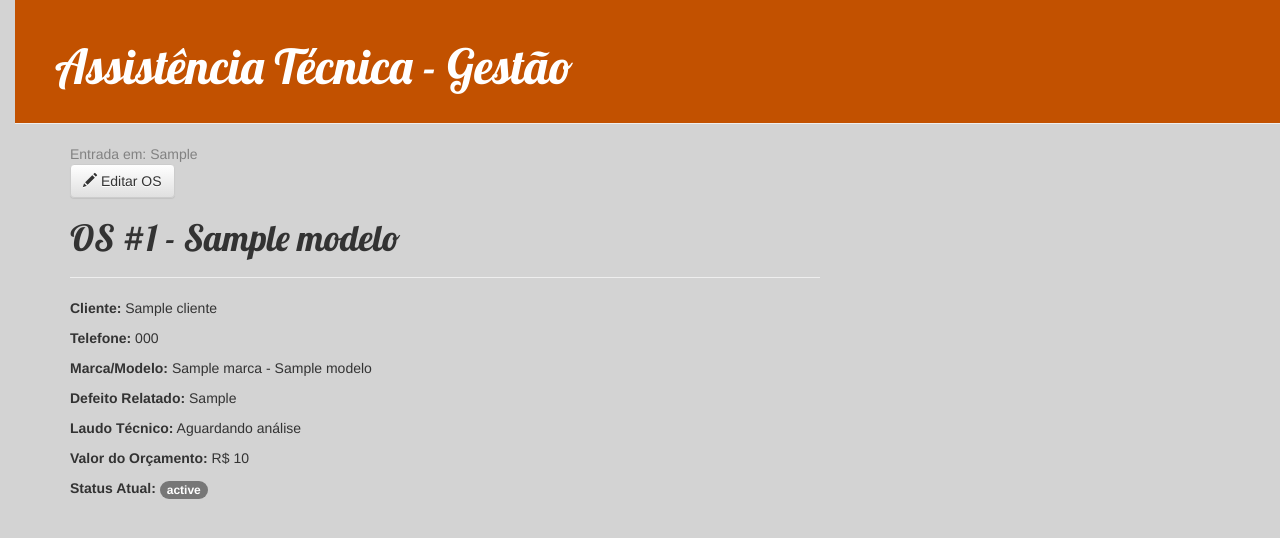
After one commit to AnaJuliaFCFernandes/projeto_integrador_I, a Django app: template blog/templates/blog/os_detail.html in a window 1280 px wide. The commit adds this page. Shown: the top 538 px of the page. Run offline with Django 5.2, Linux system fonts and the light colour scheme; the template is opened without the code that fills it: most values are stand-ins (such as "Sample title", 1, 10 or a date in 2020); some libraries are stand-ins or nearby versions.

Commit message:
Creating OS details screen

```diff
--- /dev/null
+++ b/blog/templates/blog/os_detail.html
@@ -0,0 +1,24 @@
+{% extends 'blog/base.html' %}
+
+{% block content %}
+    <div class="post">
+        {% if ordem.data_entrada %}
+            <div class="date">Entrada em: {{ ordem.data_entrada }}</div>
+        {% endif %}
+
+        <!-- Link para editar esta OS específica -->
+        <a class="btn btn-default" href="{% url 'os_edit' pk=ordem.pk %}">
+            <span class="glyphicon glyphicon-pencil"></span> Editar OS
+        </a>
+
+        <h1>OS #{{ ordem.id }} - {{ ordem.dispositivo.modelo }}</h1>
+        <hr>
+        <p><strong>Cliente:</strong> {{ ordem.dispositivo.cliente.nome }}</p>
+        <p><strong>Telefone:</strong> {{ ordem.dispositivo.cliente.telefone }}</p>
+        <p><strong>Marca/Modelo:</strong> {{ ordem.dispositivo.marca }} - {{ ordem.dispositivo.modelo }}</p>
+        <p><strong>Defeito Relatado:</strong> {{ ordem.defeito_relatado|linebreaksbr }}</p>
+        <p><strong>Laudo Técnico:</strong> {{ ordem.laudo_tecnico|default:"Aguardando análise"|linebreaksbr }}</p>
+        <p><strong>Valor do Orçamento:</strong> R$ {{ ordem.valor_orcamento }}</p>
+        <p><strong>Status Atual:</strong> <span class="badge">{{ ordem.get_status_display }}</span></p>
+    </div>
+{% endblock %}
--- a/blog/templates/blog/post_list.html
+++ b/blog/templates/blog/post_list.html
@@ -5,7 +5,7 @@
     {% for os in ordens %}
         <div class="post">
             <p>Data de Entrada: {{ os.data_entrada }}</p>
-            <h1><a href="">OS #{{ os.id }} - {{ os.dispositivo.modelo }}</a></h1>
+            <h1><a href="{% url 'os_detail' pk=os.pk %}">OS #{{ os.id }} - {{ os.dispositivo.modelo }}</a></h1>
             <p><strong>Cliente:</strong> {{ os.dispositivo.cliente.nome }}</p>
             <p><strong>Defeito:</strong> {{ os.defeito_relatado }}</p>
             <p><strong>Status:</strong> {{ os.get_status_display }}</p>
```
Also changed, not shown: blog/templates/blog/post_detail.html (deleted, +0 -17 lines).
